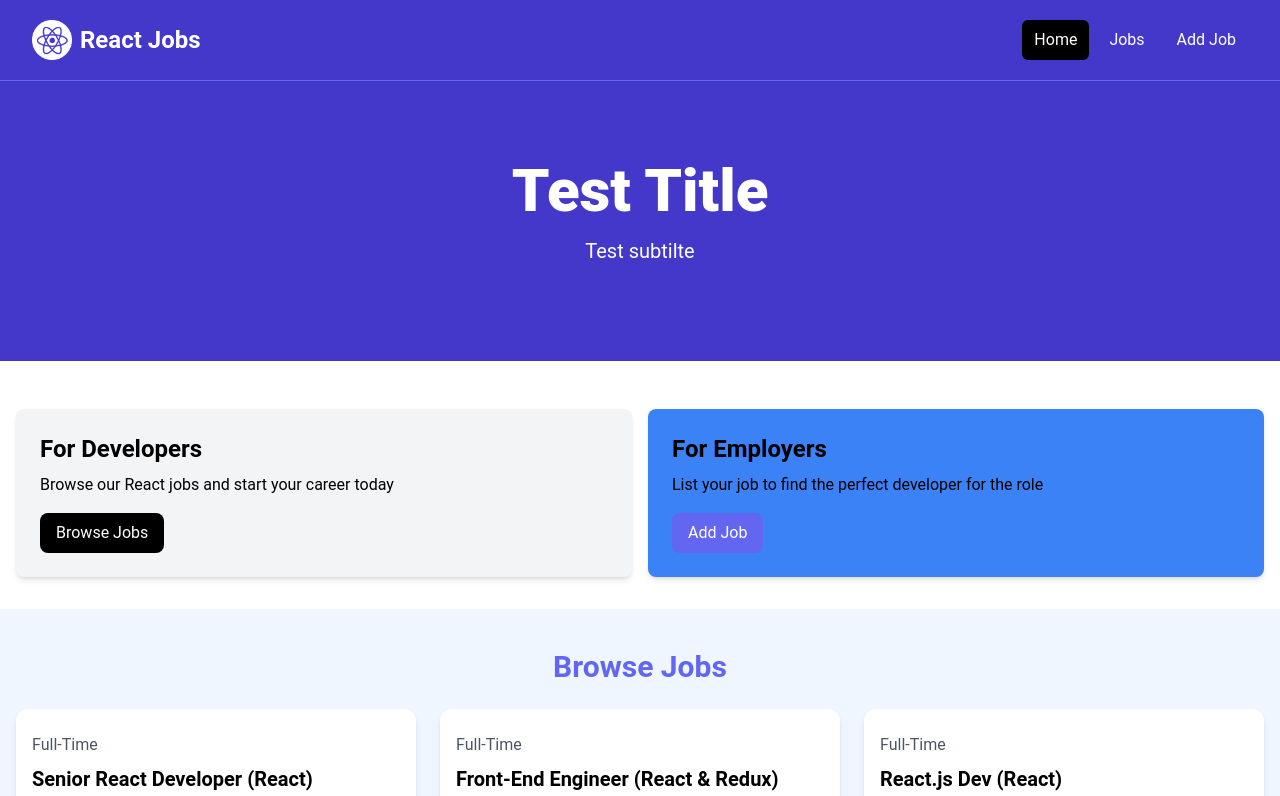
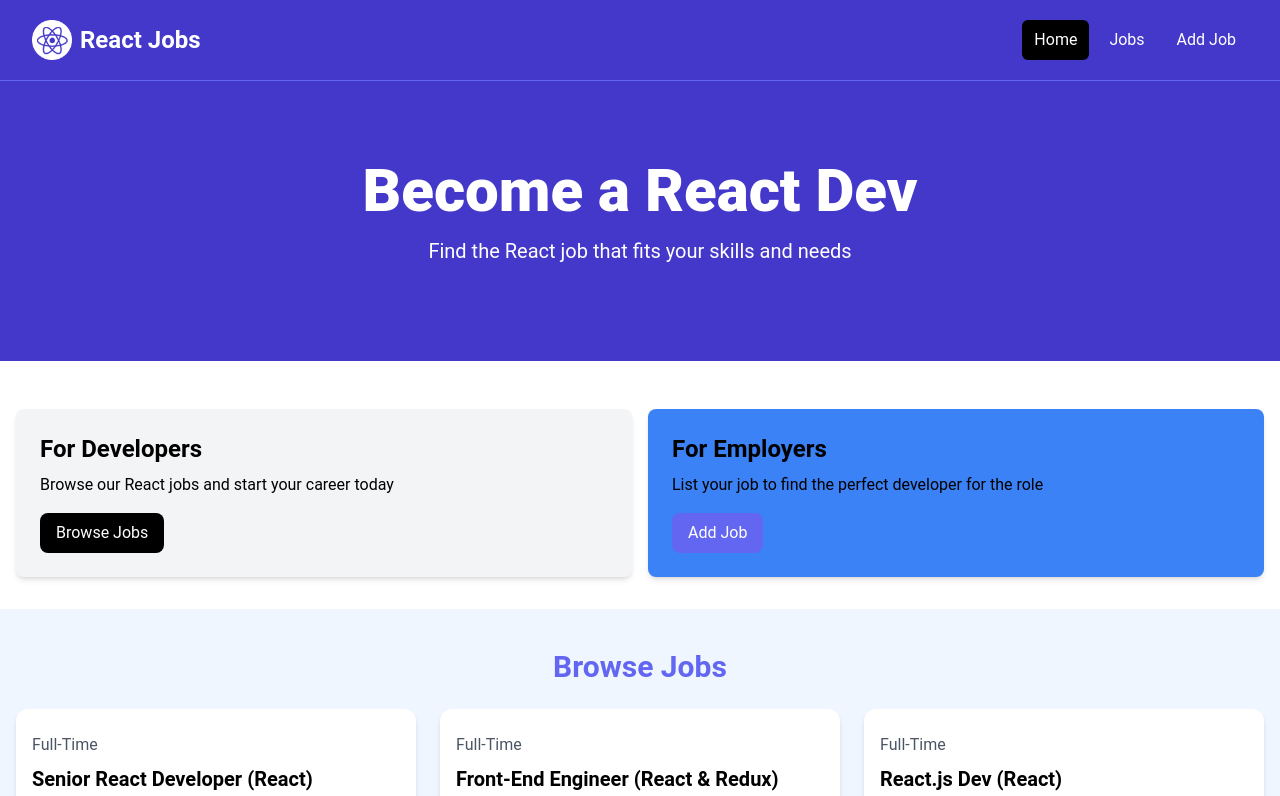
Before and after one commit to finalblaster/Flop, a React (Vite) app: page / in a window 1280 px wide. Shown: the top 796 px of the page. Built offline with nearby package versions, Linux system fonts and the light colour scheme.

Commit message:
changement titre

```diff
--- a/src/App.jsx
+++ b/src/App.jsx
@@ -7,7 +7,7 @@
   return (
     <>
     <Navbar />
-    <Hero title='Test Title' subtitle='Test subtilte' />
+    <Hero title='Become a React Dev' subtitle='Find the React job that fits your skills and needs ' />
     <HomeCards />
     <JobListings />
 
```
